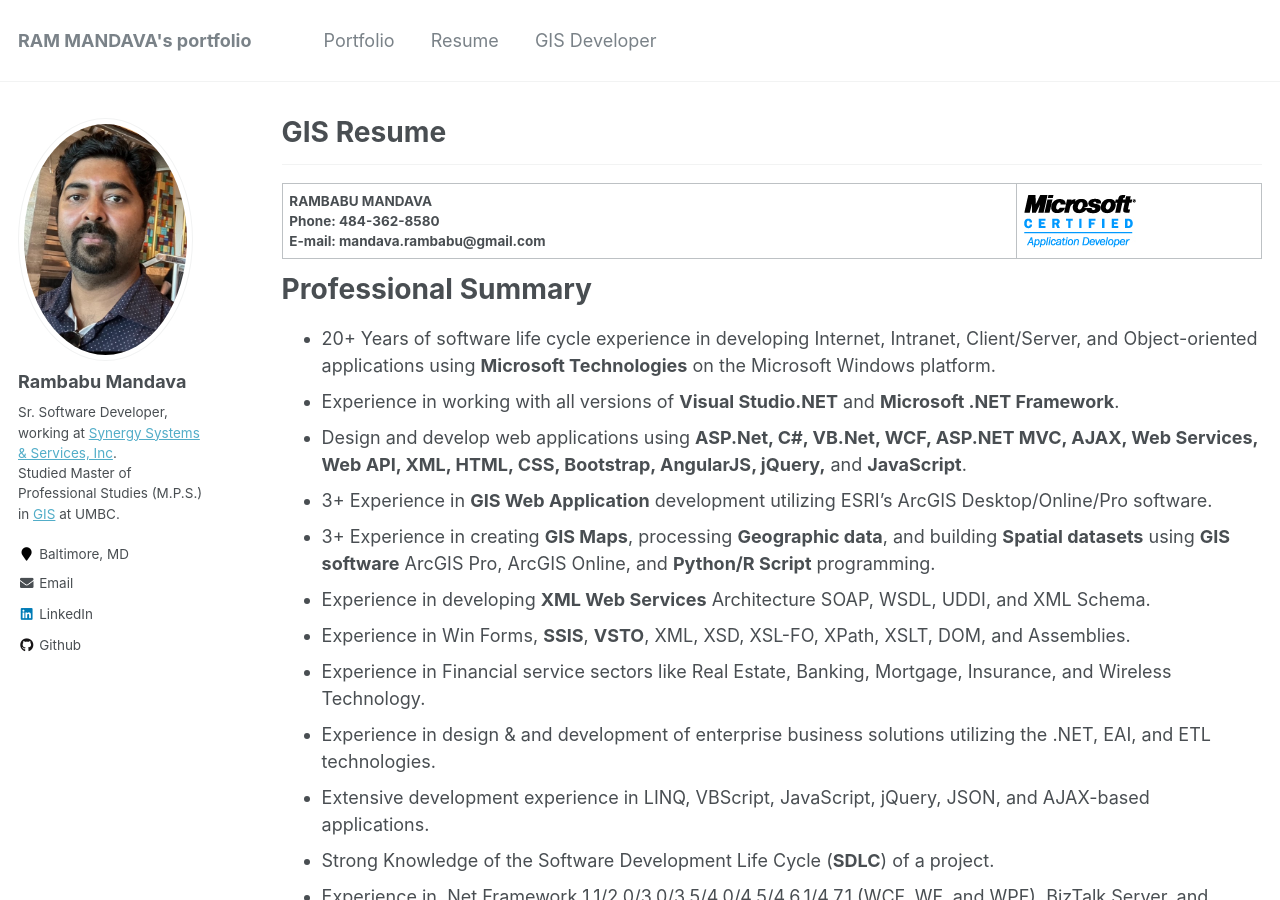
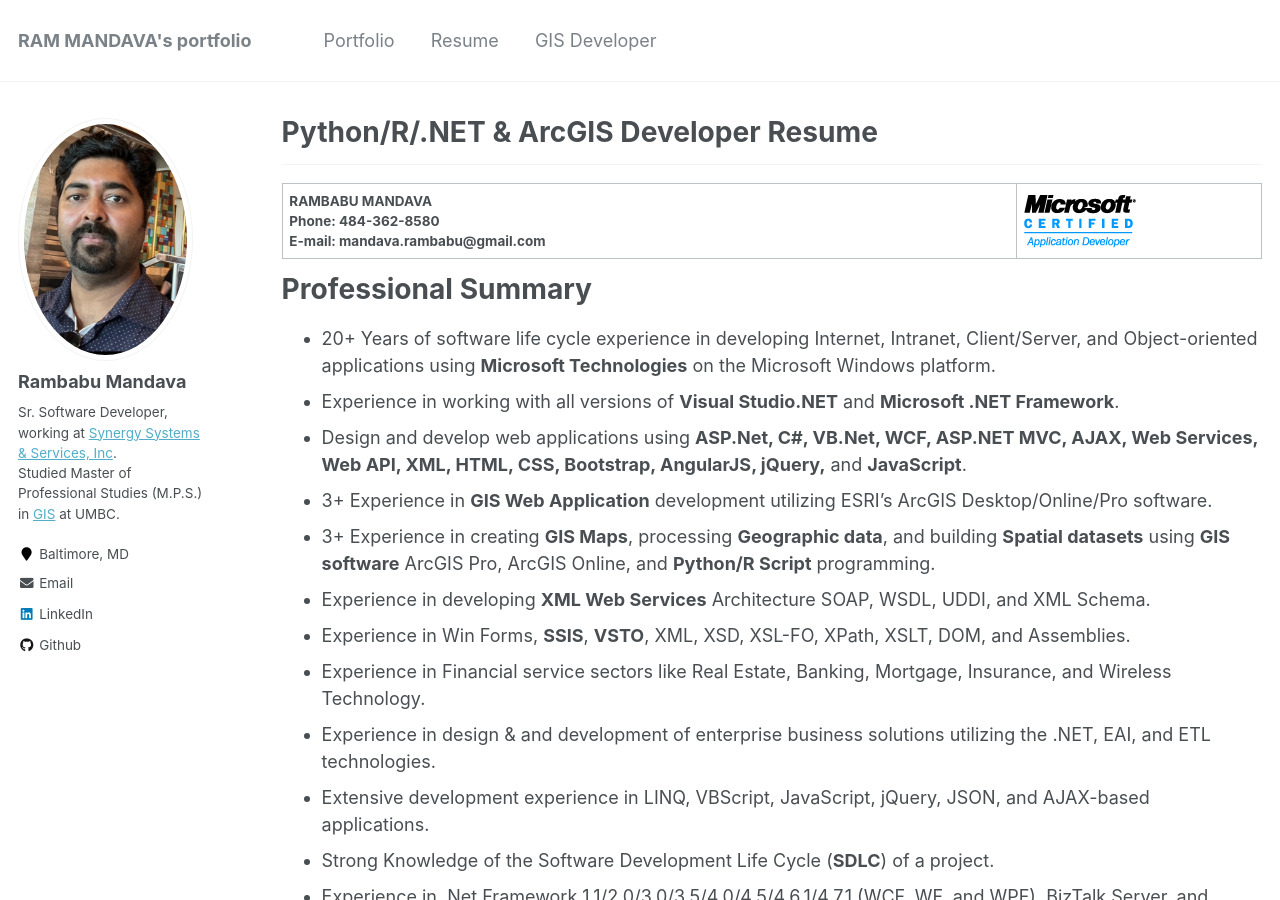
Before and after one commit to mandavaram/mandavaram.github.io, a Jekyll site: the page built from _pages/GIS_Resume.md, in a window 1280 px wide and 900 px high. Built offline with Jekyll 4.4.1, drawn with Linux system fonts in a browser that asks for light colours.

Commit message:
Update GIS_Resume.md

```diff
--- a/_pages/GIS_Resume.md
+++ b/_pages/GIS_Resume.md
@@ -1,6 +1,6 @@
 ---
 layout: archive
-title: "GIS Resume"
+title: "Python/R/.NET & ArcGIS Developer Resume"
 permalink: /GIS_Resume/
 author_profile: true
 redirect_from:
```
